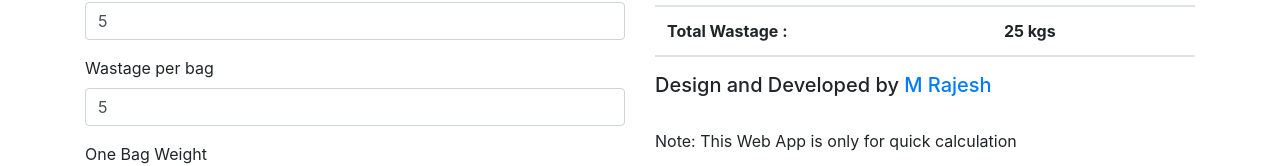
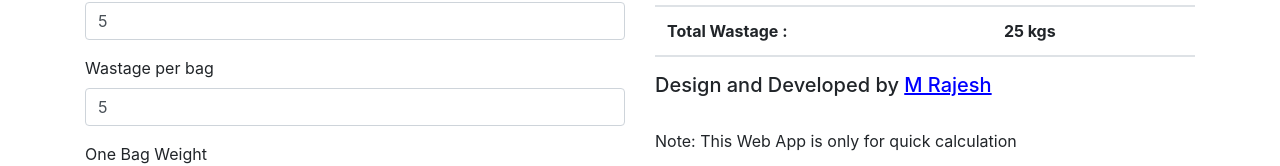
Before and after one commit to itsmrajesh/web-apps, a plain HTML site: page QuickPaymentCalculator.html in a window 1280 px wide. Both pictures are taken after typing "5", "5", "5", "5", "5" into the empty fields and a click on the button "Calculate". Shown: the part 243-409 px from the top of the page. Drawn offline with nearby package versions, Linux system fonts and the light colour scheme.

Commit message:
added link underline

```diff
--- a/QuickPaymentCalculator.html
+++ b/QuickPaymentCalculator.html
@@ -7,6 +7,12 @@
     <link rel="stylesheet" href="https://stackpath.bootstrapcdn.com/bootstrap/4.5.0/css/bootstrap.min.css"
         integrity="sha384-9aIt2nRpC12Uk9gS9baDl411NQApFmC26EwAOH8WgZl5MYYxFfc+NcPb1dKGj7Sk" crossorigin="anonymous">
     <title>Quick Payment Calculator</title>
+    <style>
+        .link {
+            text-decoration: underline;
+            color: blue;
+        }
+    </style>
 </head>
 
 <body>
```
